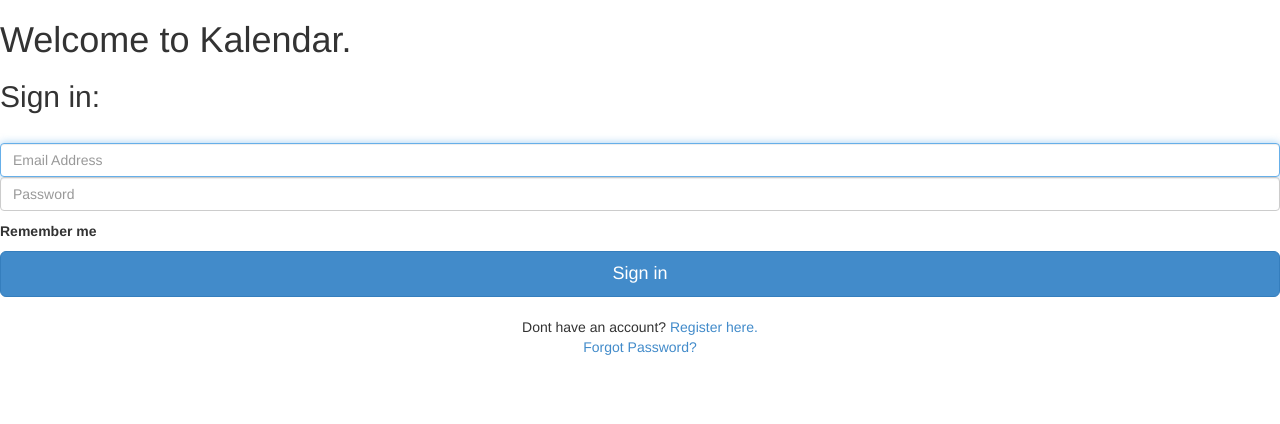
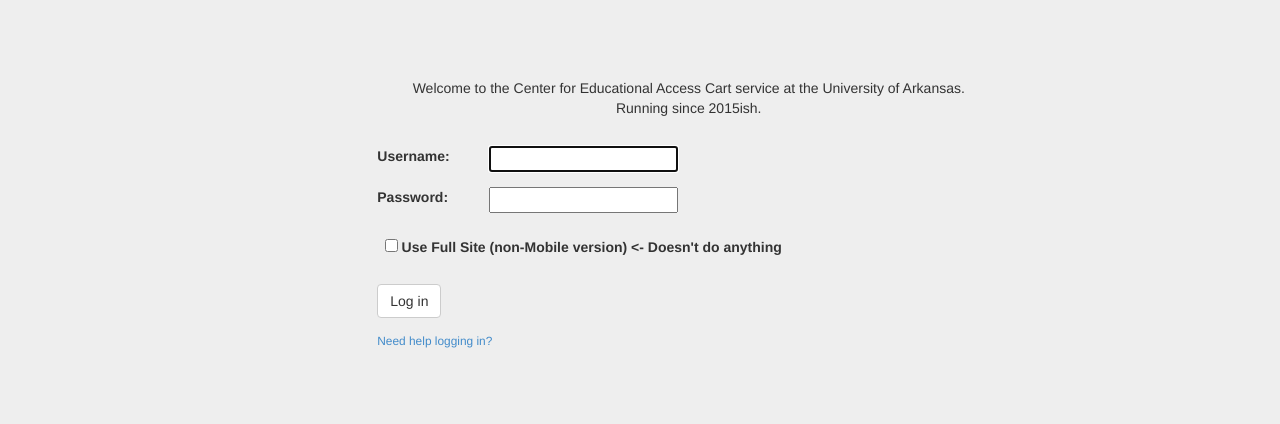
Before and after one commit to mattvlr/CEA-Scheduler, a PHP site: page /loginform.php in a window 1280 px wide. Shown: the top 424 px of the page. Run offline with PHP 8.4, Linux system fonts and the light colour scheme.

Commit message:
Added Test Login
hits the server with username and password

```diff
--- a/loginform.php
+++ b/loginform.php
@@ -1,76 +1,83 @@
 <!DOCTYPE html>
 <?php
+require_once('mysql/_db.php');
+require_once('mysql/_mysql.php');
+session_start();
 
-$form = '';
-$status = '';
-$rem = '';
+$mysql = new mysql_driver;
+$mysql->connect();
 
-if(isset($_COOKIE['wait']))
-{
-	$status = "You have tried too many times to login. Please wait another " . floor(($_COOKIE["wait"]-time())/60)  . " minutes " . ($_COOKIE["wait"]-time())%60 . " seconds and try again.<br>";
-}
-if(!isset($_POST['attempts']))
-{
- $attempts = 0;
-}
-else
-{
-$attempts = 1 + $_POST['attempts'];
+if($_SERVER["REQUEST_METHOD"] == "POST") {
+	$username=$_POST['username'];
+	$password=$_POST['password'];
+
+	$query = "SELECT username,password FROM Users WHERE username='$username' and password='$password'";
+	$result = $mysql->query($query);
+	$count = mysqli_num_rows($result);
+
+	if($count == 1){
+		header("location: index.php");
+	}
+	else
+		echo("Username or pass is wrong");
 }
 
-if(isset($_POST['email']))
-{
- $email = 'value="'.$_POST['email'];
-}
-else
-{
- $email = 'placeholder="Email Address';
-}
-if(isset($_POST['remember']))
-{
-$rem = 'checked';
-}
-if(isset($_POST['email']) && isset($_POST['password']))
-{
-	$id = $mysql->login($_POST['email'],$_POST['password']);
-	if($id)
-	{ // user logged in
-		if(isset($_POST['rem']))
-		{
-			$time = 172800; // 2 days;
-			setcookie('id',$id,time()+$time);  //IM PRETTY SURE ANYONE COULD JUST MAKE A COOKIE WITH THAT ID AND USE IT TO LOGIN, but it works for now...
-		}
-		$status = "<font color='green'>Login success!</font>";
-		$_SESSION = $mysql->getSessionInfo($id);
-		$_SESSION['id']= $id;
-		header("Location: index.php?act=onlogin");
-	}
-	else  // not logged in
-	{
-		$status = "<font color='red'>Login failed!</font>";
-		if(!$mysql->exists('user',"email='".$_POST['email']."'"))
-		{
-			$status = "<font color='red'>Email Dosnt exist!</font>";
-		}
-	}
-}
+$form = '<div id="main-container" role="main">
 
-$form = '	<form class="form-signin" role="form" action="' . $_SERVER['PHP_SELF'] . '?act=login" method = "post">
-			<h1>Welcome to Kalendar.</h1>
-			<h2 class="form-signin-heading">Sign in:</h2>
-			<br>' . $status .
-			'<input type="email" name = "email" class="form-control" ' . $email . '" required autofocus>
-			<input type="password" name = "password" class="form-control" placeholder="Password" required>
-			<input type="hidden" name="login" value = "true">
-			<input type="hidden" name="attempts" value ="' . $attempts . '">
-		<label class="checkbox">
-		<input type="checkbox" name = "rem" value="rem"'. $rem .'> Remember me
-		</label>
-		<button class="btn btn-lg btn-primary btn-block" type="submit">Sign in</button>
-		<br>
-		<center>Dont have an account? <a href="?act=register">Register here.</a></center>
-		<center><a href="?act=forgot">Forgot Password?</a></center>
-		</form>';
+      <section class="landingPage">
+
+         <div class="container">
+
+            <div class="row">
+
+              <div class="col-md-3">&nbsp;</div>
+
+              <div class="col-md-7">
+
+                  <div id="contact-form" class="clearfix" style="display: block; margin-left: auto; margin-right: auto;">
+
+                    <div style="margin: 2em 2ex"><p align="center">Welcome to the Center for Educational Access Cart service at the University of Arkansas.</br> Running since 2015ish.</p></div>
+
+                    <form name="login" action="" method="post" class="form-stacked">
+
+                      <div class="form-group" style="margin: 2ex">
+                        <label for="userid" style="float: left; width: 8em">Username:</label>
+                        <input name="username" type="text" autofocus="autofocus" />
+                      </div>
+
+                      <div class="form-group" style="margin: 2ex">
+                        <label for="pwd" style="float: left; width: 8em">Password:</label>
+                        <input name="password" type="password" />
+                      </div>
+
+                      <div class="form-group" style="margin: 3ex" id="gsmobile">
+                        <input name="gsmobile" type="checkbox" onClick="this.form.action = isMobile(this.form.action)"/>
+                        <label for="gsmobile">Use Full Site (non-Mobile version) <- Doesn&#39t do anything</label>
+                      </div>
+
+                      <div style="margin: 2ex">
+                        <button class="btn btn-default" type="submit" value="Login">Log in</button>
+                        <!--trace-->
+                      </div>
+
+                      <div style="margin: 2ex">
+                        <p class="small"><a href="http://isishelp.uark.edu/frequently-asked-questions.php">Need help logging in?</a></p>
+                      </div>
+
+                    </form>
+
+                  </div>
+              </div>
+
+              <div class="col-md-3">&nbsp;</div>
+
+            </div>
+
+         </div>
+
+      </section>
+
+   </div>';
 
 ?>
 <html lang="en">
@@ -87,7 +94,7 @@ $form = '	<form class="form-signin" role="form" action="' . $_SERVER['PHP_SELF']
     <link href="/resources/css/bootstrap.min.css" rel="stylesheet">
 
     <!-- Custom styles for this template -->
-
+	<link href="/resources/css/signin.css" rel="stylesheet">
 
     <!-- Just for debugging purposes. Don't actually copy this line! -->
     <!--[if lt IE 9]><script src="../../assets/js/ie8-responsive-file-warning.js"></script><![endif]-->
--- /dev/null
+++ b/resources/css/signin.css
@@ -0,0 +1,40 @@
+body {
+  padding-top: 50px;
+  padding-bottom: 40px;
+  background-color: #eee;
+}
+
+.form-signin {
+  max-width: 330px;
+  padding: 15px;
+  margin: 0 auto;
+}
+.form-signin .form-signin-heading,
+.form-signin .checkbox {
+  margin-bottom: 10px;
+}
+.form-signin .checkbox {
+  font-weight: normal;
+}
+.form-signin .form-control {
+  position: relative;
+  height: auto;
+  -webkit-box-sizing: border-box;
+     -moz-box-sizing: border-box;
+          box-sizing: border-box;
+  padding: 10px;
+  font-size: 16px;
+}
+.form-signin .form-control:focus {
+  z-index: 2;
+}
+.form-signin input[type="email"] {
+  margin-bottom: -1px;
+  border-bottom-right-radius: 0;
+  border-bottom-left-radius: 0;
+}
+.form-signin input[type="password"] {
+  margin-bottom: 10px;
+  border-top-left-radius: 0;
+  border-top-right-radius: 0;
+}
```
Also changed, not shown: mysql/test.php (+14 -5 lines), index.php (added).
